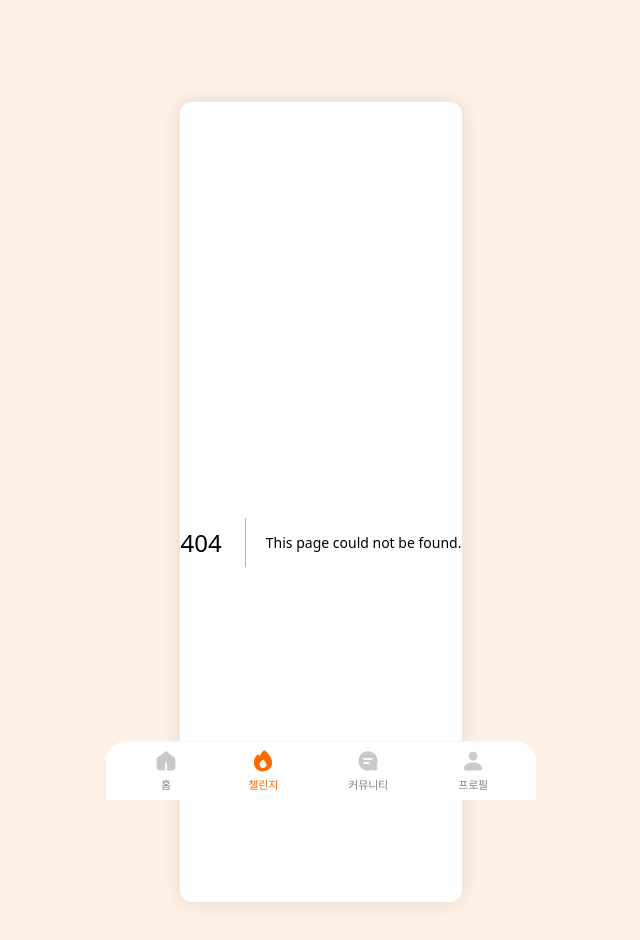
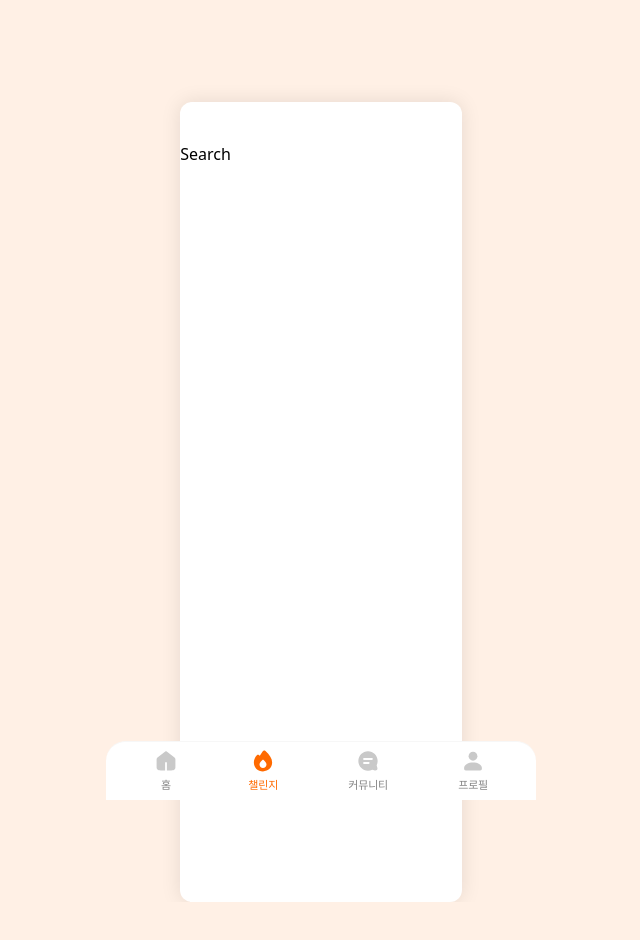
Before and after one commit to Chaellimi/Chaellimi_Web, a Next.js app: page /challenge/search in a window 1280 px wide. Before the commit this address had no page. Shown: the whole page, without its empty margins (319-959 px from the left). After the commit the page ends 902 px from the top, so only its background shows below. Built offline with nearby package versions, Linux system fonts and the light colour scheme.

Commit message:
feat(#36) :: 챌린지 검색 페이지 생성

```diff
--- /dev/null
+++ b/src/app/challenge/search/page.tsx
@@ -0,0 +1,7 @@
+import React from 'react';
+
+const ChallengeSearch = () => {
+  return <div>Search</div>;
+};
+
+export default ChallengeSearch;
```
